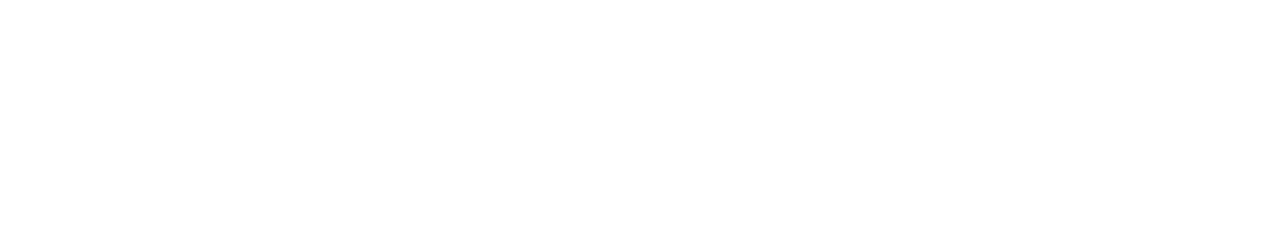
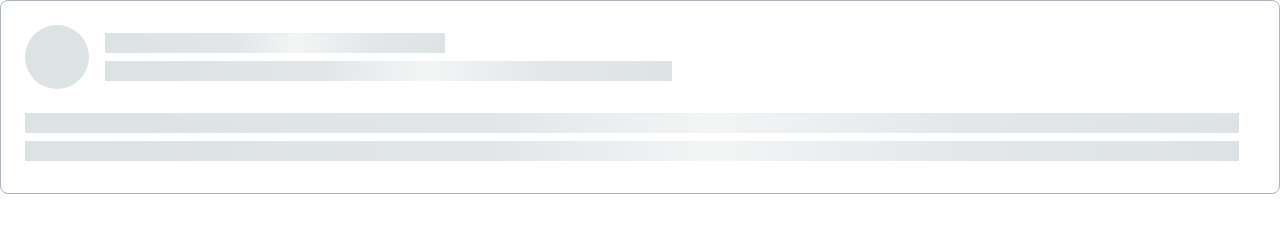
Before and after one commit to js-tasks-ru/htmlcss-20230911-4_frenky233, a website: page 04-lection2/02-skeleton/index.html in a window 1280 px wide. Drawn offline with Linux system fonts and the light colour scheme.

Commit message:
1st commit

```diff
--- a/04-lection2/02-skeleton/index.html
+++ b/04-lection2/02-skeleton/index.html
@@ -1,11 +1,23 @@
 <!DOCTYPE html>
-<!-- Страница со скелетоном -->
 <html lang="ru">
     <head>
+        <meta charset="utf-8">
         <link rel="stylesheet" href="../../assets/css/main.css">
         <link rel="stylesheet" href="./skeleton.css">
     </head>
     <body>
-
+        <div class="skeleton">
+            <div class="skeleton__upper">
+                <div class="skeleton__icon"></div>
+                <div class="skeleton__section">
+                    <div class="skeleton__content" style="width: 30%"></div>
+                    <div class="skeleton__content" style="width: 50%"></div>
+                </div>
+            </div>
+            <div class="skeleton__section">
+                <div class="skeleton__content"></div>
+                <div class="skeleton__content"></div>
+            </div>
+        </div>
     </body>
 </html>
--- a/04-lection2/02-skeleton/skeleton.css
+++ b/04-lection2/02-skeleton/skeleton.css
@@ -0,0 +1,36 @@
+.skeleton{
+	box-sizing: border-box;
+	background-color: var(--white);
+	border: 1px solid var(--grey-3);
+	border-radius: 8px;
+	padding: 24px 40px 32px 24px;
+}
+
+.skeleton__upper{
+	display: flex;
+	align-items: center;
+	gap: 16px;
+	margin-bottom: 24px;
+}
+
+.skeleton__icon{
+	display: inline-block;
+	flex-shrink: 0;
+	background-color: var(--grey-2);
+	border-radius: 50%;
+	height: 64px;
+	width: 64px;
+}
+
+.skeleton__section{
+	flex-grow: 1;
+	display: flex;
+	flex-direction: column;
+	gap: 8px;
+}
+
+.skeleton__content{
+	flex-grow: 1;
+	min-height: 20px;
+	background: linear-gradient(93deg, #DDE2E5 6.44%, #E2E6E8 38.47%, #F3F5F5 56.48%, #E3E7EA 77.5%, #DDE2E5 102.52%);
+}
```
